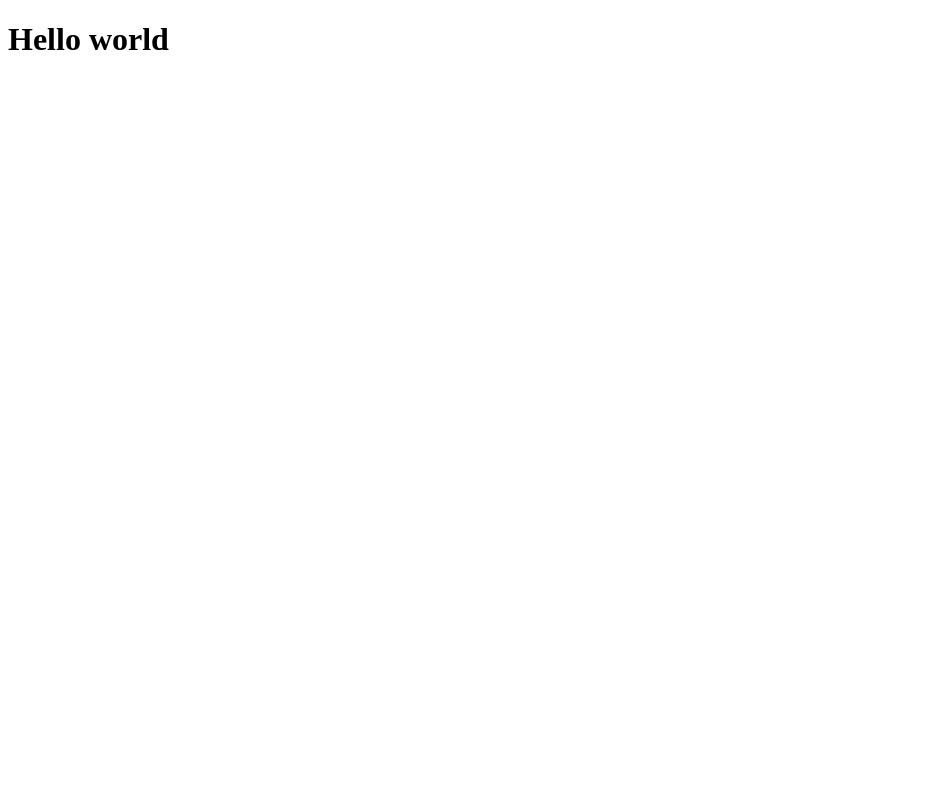
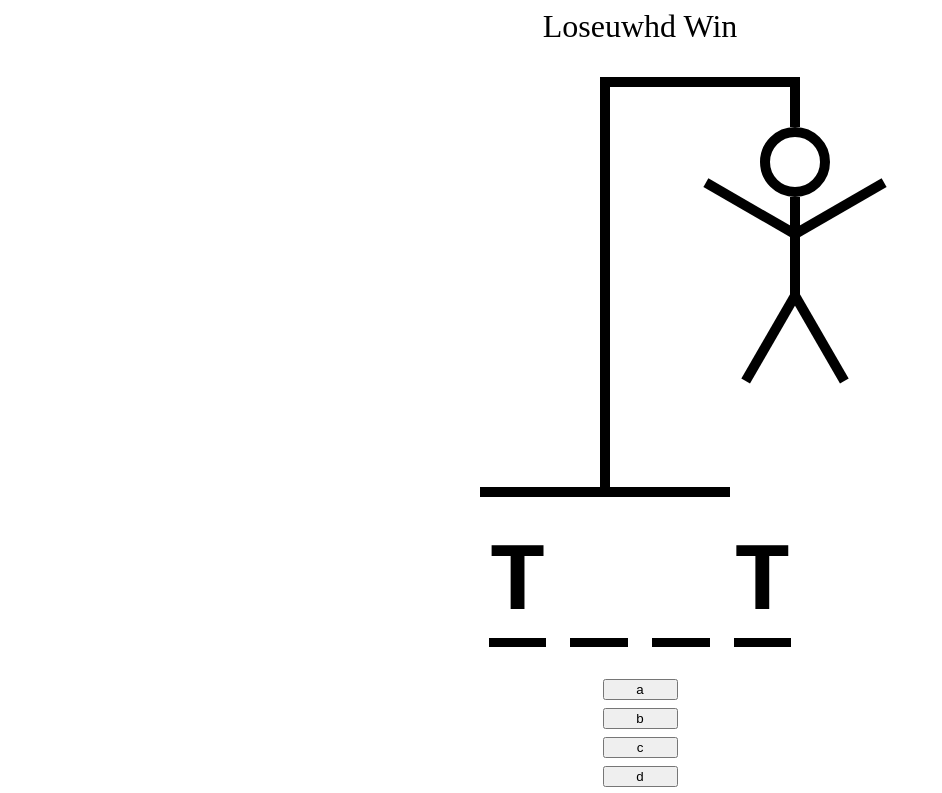
Before and after one commit to noliver-ykc/react-ts-hangman, a React (Vite) app: page / in a window 1280 px wide. Shown: the top 793 px of the page, without its empty margins (0-942 px from the left). Built offline with nearby package versions, Linux system fonts and the light colour scheme.

Commit message:
built hangman drawing, the word to guess dashes and the keyboard buttons which are yet to be designed

```diff
--- a/index.html
+++ b/index.html
@@ -4,7 +4,7 @@
     <meta charset="UTF-8" />
     <link rel="icon" type="image/svg+xml" href="/vite.svg" />
     <meta name="viewport" content="width=device-width, initial-scale=1.0" />
-    <title>Vite + React + TS</title>
+    <title>Hangman</title>
   </head>
   <body>
     <div id="root"></div>
--- a/src/App.tsx
+++ b/src/App.tsx
@@ -1,8 +1,38 @@
 import { useState } from "react"
+import words from "./wordList.json"
+
+
+import HangmanDrawing from './components/HangmanDrawing';
+import HangmanWord from "./components/HangmanWord";
+import Keyboard from "./components/Keyboard";
+
+
 function App() {
-  const [wordToGuess, setWordToGuess] = useState("Test")
+  // spits out a random goal word
+  const [wordToGuess, setWordToGuess] = useState(() => {
+    return words[Math.floor(Math.random()*words.length)]
+  })
+  // stores user input as an array of strings
+  const [guessedLetters, setGuessedLetters] = useState<string[]>([])
   return (
-    <h1>Hello world</h1>
+    <div
+      style={{
+        maxWidth: "800px",
+        display: "flex",
+        flexDirection: "column",
+        gap: "2rem",
+        margin: "0 auto",
+        alignItems: "center"
+      }}
+    >
+      <div style={{fontSize: "2rem", textAlign: "center"}}>
+        Loseuwhd
+        Win
+      </div>
+      <HangmanDrawing/>
+      <HangmanWord/>
+      <Keyboard/>
+    </div>
   )
 }
 
--- /dev/null
+++ b/src/components/HangmanDrawing.tsx
@@ -0,0 +1,128 @@
+import React from 'react'
+
+const HEAD = (
+  <div
+    style={{
+      width: "50px",
+      height: "50px",
+      borderRadius: "100%",
+      border: "10px solid black",
+      position: "absolute",
+      top: "50px",
+      right: "-30px",
+    }}
+  />
+)
+const BODY = (
+  <div
+    style={{
+      width: "10px",
+      height: "100px",
+      background: "black",
+      position: "absolute",
+      top: "120px",
+      right: 0,
+    }}
+  />
+)
+
+const RIGHT_ARM = (
+  <div
+    style={{
+      width: "100px",
+      height: "10px",
+      background: "black",
+      position: "absolute",
+      top: "150px",
+      right: "-100px",
+      rotate: "-30deg",
+      transformOrigin: "left bottom",
+    }}
+  />
+)
+const LEFT_ARM = (
+  <div
+    style={{
+      width: "100px",
+      height: "10px",
+      background: "black",
+      position: "absolute",
+      top: "150px",
+      right: "10px",
+      rotate: "30deg",
+      transformOrigin: "right bottom",
+    }}
+  />
+)
+
+const RIGHT_LEG = (
+  <div
+    style={{
+      width: "100px",
+      height: "10px",
+      background: "black",
+      position: "absolute",
+      top: "210px",
+      right: "-90px",
+      rotate: "60deg",
+      transformOrigin: "left bottom",
+    }}
+  />
+)
+
+const LEFT_LEG = (
+  <div
+    style={{
+      width: "100px",
+      height: "10px",
+      background: "black",
+      position: "absolute",
+      top: "210px",
+      right: 0,
+      rotate: "-60deg",
+      transformOrigin: "right bottom",
+    }}
+  />
+)
+
+const BODY_PARTS = [HEAD, BODY, RIGHT_ARM, LEFT_ARM, RIGHT_LEG, LEFT_LEG]
+
+
+function HangmanDrawing() {
+
+  return (
+    <div style={{ position: "relative" }}>
+      {BODY_PARTS}
+      <div
+        style={{
+          height: "50px",
+          width: "10px",
+          background: "black",
+          position: "absolute",
+          top: 0,
+          right: 0
+        }}
+      />
+      <div
+        style={{
+          height: "10px",
+          width: "200px",
+          background: "black",
+          marginLeft: "120px",
+        }}
+      />
+      <div
+        style={{
+          height: "400px",
+          width: "10px",
+          background: "black",
+          marginLeft: "120px",
+        }}
+      />
+
+    <div style={{ height: "10px", width: "250px", background: "black" }} />
+    </div>
+  )
+}
+
+export default HangmanDrawing
--- /dev/null
+++ b/src/components/HangmanWord.tsx
@@ -0,0 +1,36 @@
+import React from 'react'
+
+function HangmanWord() {
+  const word = "test"
+  const guessedLetters = ['t']
+  return (
+    <div
+      style={{
+        display: "flex",
+        gap: ".25em",
+        fontSize: "6rem",
+        fontWeight: "bold",
+        textTransform: "uppercase",
+        fontFamily: "monospace",
+      }}
+    >
+      {word.split("").map((letter, index) => (
+        <span style={{ borderBottom: ".1em solid black" }} key={index}>
+          <span
+            style={{
+              visibility:
+                guessedLetters.includes(letter)
+                  ? "visible"
+                  : "hidden",
+            }}
+          >
+            {letter}
+          </span>
+        </span>
+      ))}
+    </div>
+  )
+}
+
+
+export default HangmanWord
--- /dev/null
+++ b/src/components/Keyboard.tsx
@@ -0,0 +1,51 @@
+import React from 'react'
+
+const KEYS = [
+  "a",
+  "b",
+  "c",
+  "d",
+  "e",
+  "f",
+  "g",
+  "h",
+  "i",
+  "j",
+  "k",
+  "l",
+  "m",
+  "n",
+  "o",
+  "p",
+  "q",
+  "r",
+  "s",
+  "t",
+  "u",
+  "v",
+  "w",
+  "x",
+  "y",
+  "z",
+]
+
+function Keyboard() {
+  return (
+    <div
+      style={{
+        display: "grid",
+        gridTemplateColumns: "repeat(auto-fit, minmax(75px, 1fr))",
+        gap: ".5rem",
+      }}
+    >
+      {KEYS.map(key =>{
+        return(
+          <button key={key}>{key}</button>
+        )
+      })}
+
+    </div>
+  )
+}
+
+export default Keyboard
```
